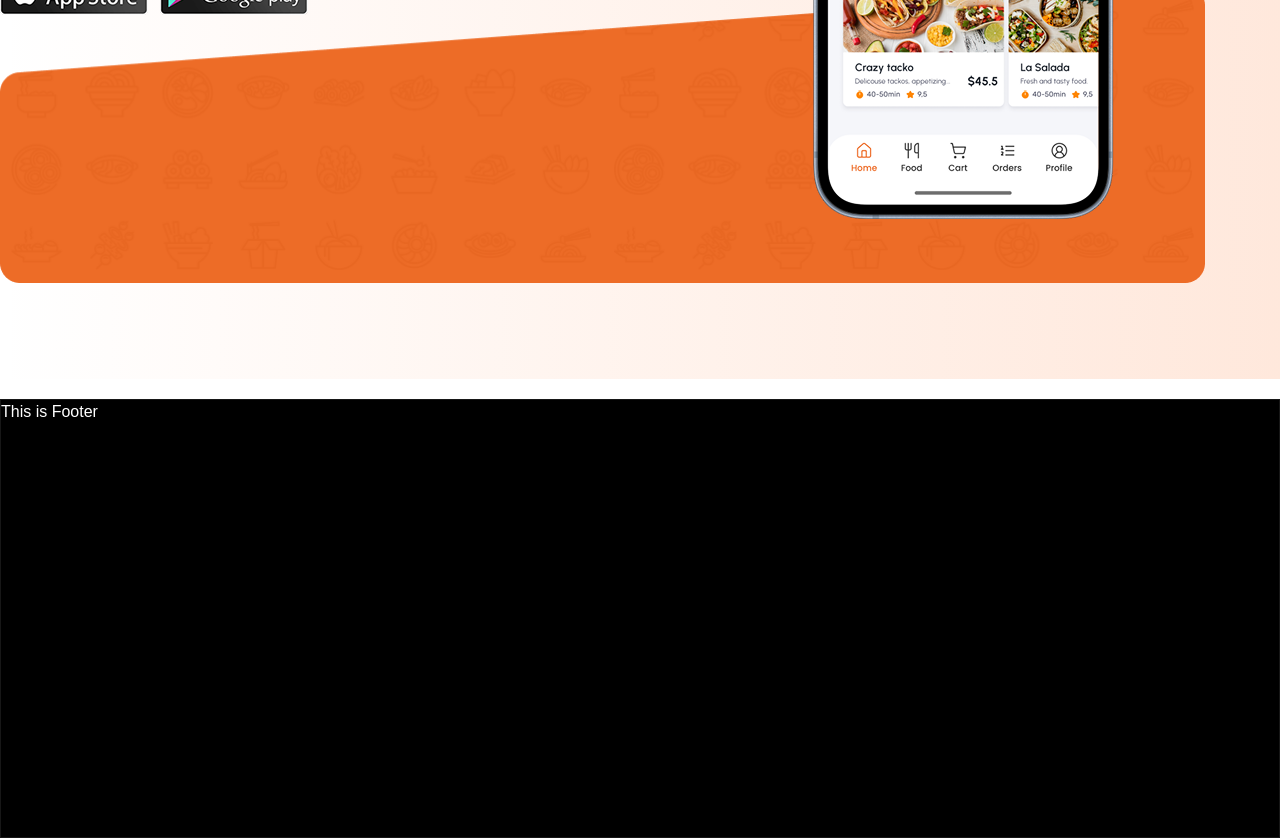
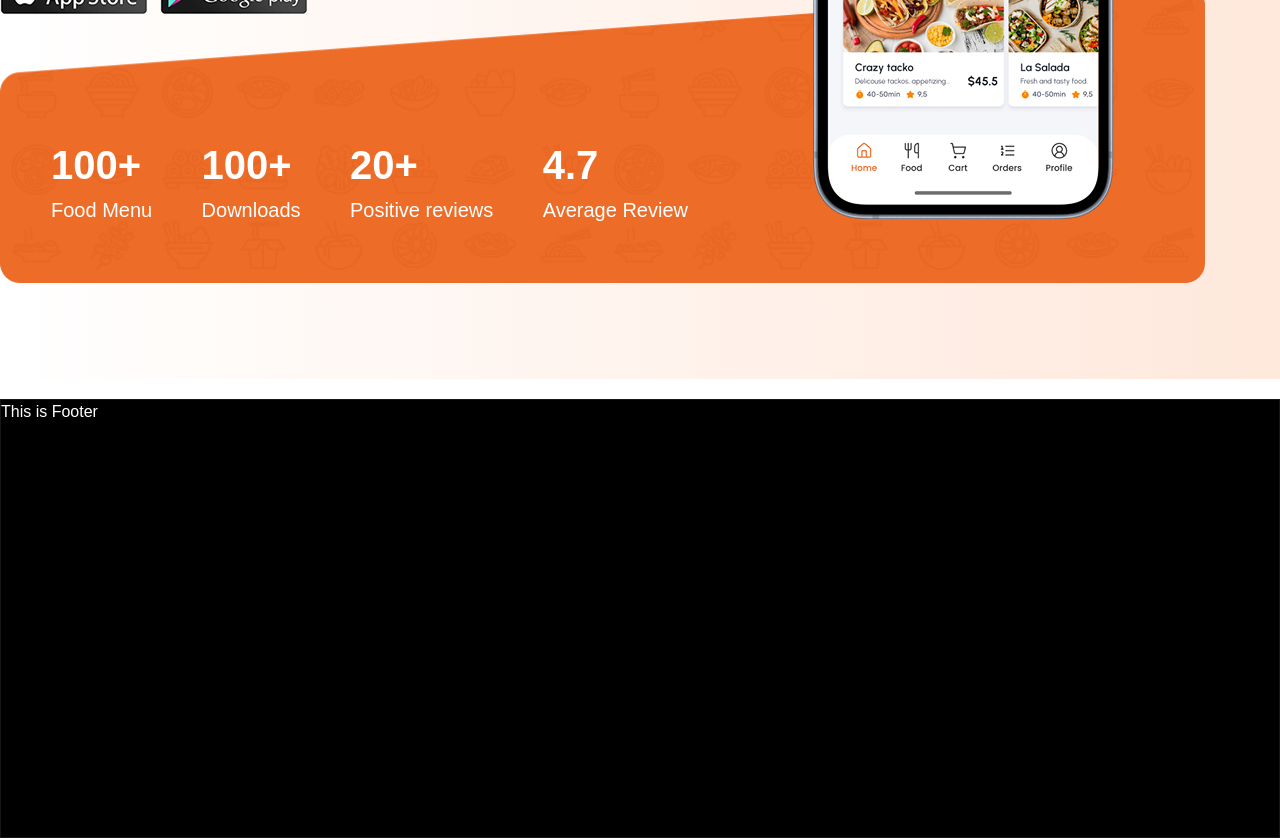
Before and after one commit to pronoy656/job-task, a Next.js app: page / in a window 1280 px wide. Shown: the part 3240-4078 px from the top of the page. Built offline with nearby package versions, Linux system fonts and the light colour scheme; a web font is replaced by a local one.

Commit message:
review number add in app introduce frame

```diff
--- a/src/components/Homepage/AppIntro.jsx
+++ b/src/components/Homepage/AppIntro.jsx
@@ -53,6 +53,32 @@ export default function AppIntro() {
         </div>
         {/* <div className="w-[637px] h-[90px] border  relative z-10"></div> */}
       </div>
+      <div className="max-w-7xl mx-auto -mt-5 -mb-16 relative z-10">
+        <div className="w-[637px] h-[90px] ml-[51px]">
+          <div className="flex items-center justify-between">
+            <div>
+              <p className="text-[40px] font-[700] text-white">100+</p>
+              <p className="text-[20px] font-[400] text-white">Food Menu</p>
+            </div>
+            <div>
+              <p className="text-[40px] font-[700] text-white">100+</p>
+              <p className="text-[20px] font-[400] text-white">Downloads</p>
+            </div>
+            <div>
+              <p className="text-[40px] font-[700] text-white">20+</p>
+              <p className="text-[20px] font-[400] text-white">
+                Positive reviews
+              </p>
+            </div>
+            <div>
+              <p className="text-[40px] font-[700] text-white">4.7</p>
+              <p className="text-[20px] font-[400] text-white">
+                Average Review
+              </p>
+            </div>
+          </div>
+        </div>
+      </div>
     </div>
   );
 }
--- a/src/components/Homepage/PopularResturant.jsx
+++ b/src/components/Homepage/PopularResturant.jsx
@@ -213,6 +213,7 @@ export default function PopularResturant() {
           />
         </div>
       </div>
+      <div></div>
     </div>
   );
 }
```
